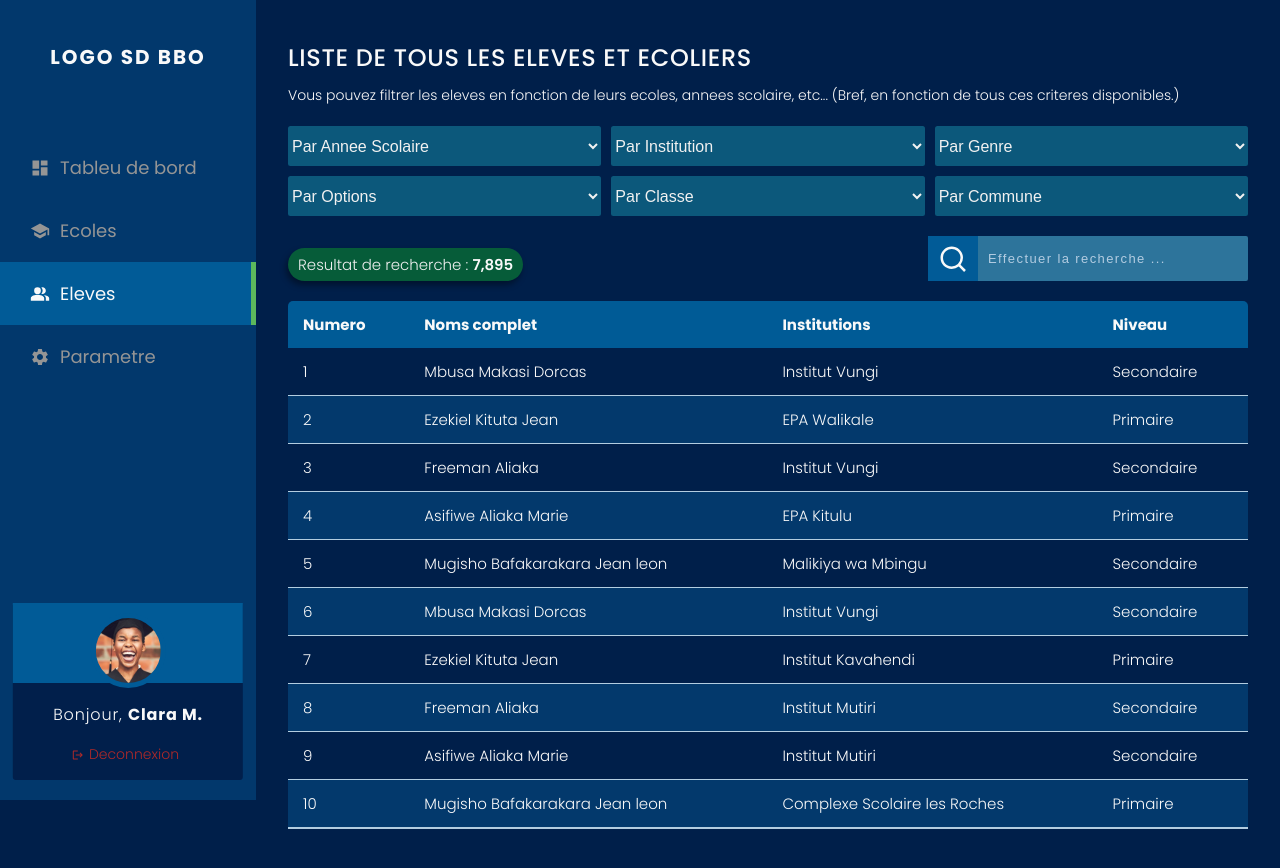
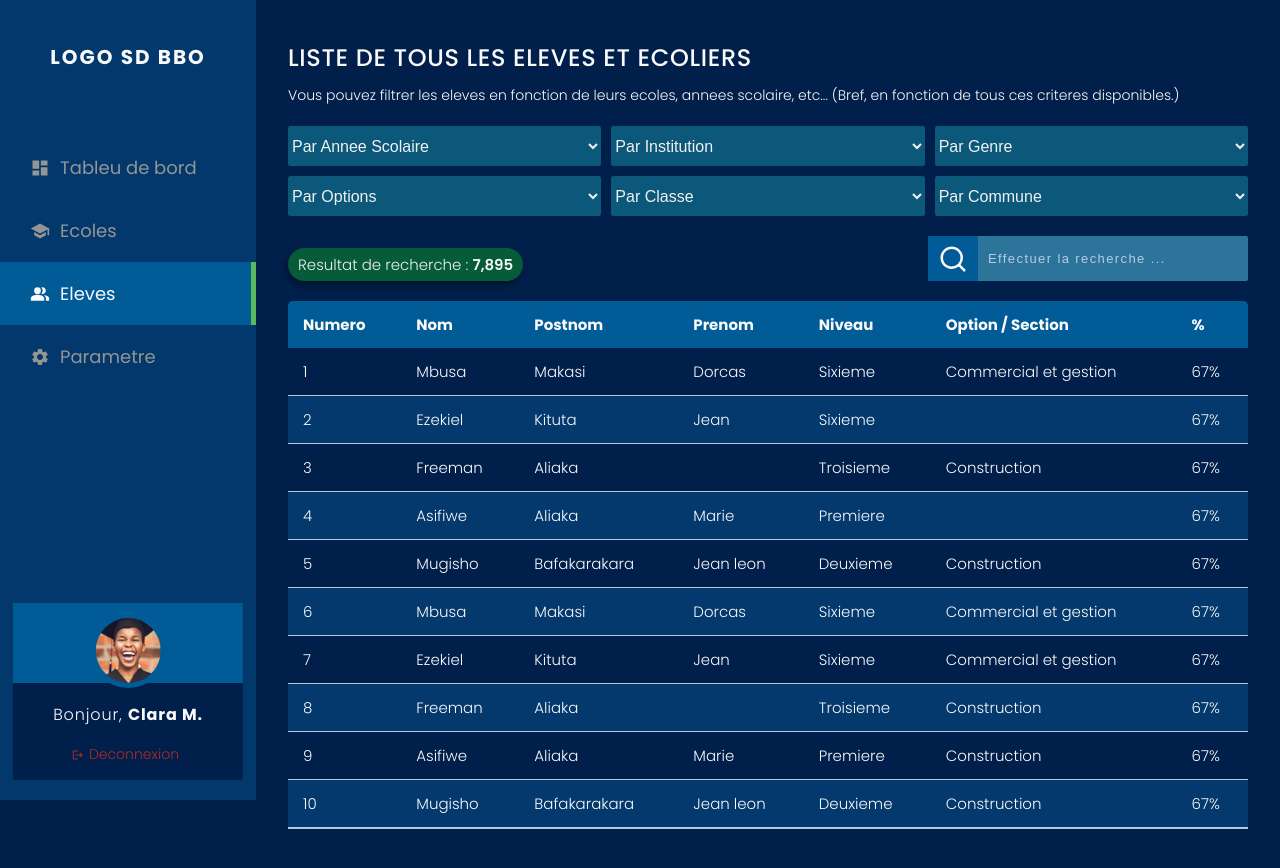
Before and after one commit to Mechack08/academic-subdivision-school-management, a React (Create React App) app: page /eleves in a window 1280 px wide. Built offline with nearby package versions, Linux system fonts and the light colour scheme.

Commit message:
Make StudentList reusable by adding posibilities

```diff
--- a/src/components/studentList/index.jsx
+++ b/src/components/studentList/index.jsx
@@ -1,9 +1,10 @@
 import React from "react";
 import "./studentList.css";
 
-const StudentList = ({ data }) => {
+const StudentList = ({ data, division }) => {
   return (
     <div className="studentList-container">
+      {division ? (
         <table className="list-table">
           <thead>
             <tr>
@@ -28,6 +29,36 @@ const StudentList = ({ data }) => {
             })}
           </tbody>
         </table>
+      ) : (
+        <table className="list-table">
+          <thead>
+            <tr>
+              <th>Numero</th>
+              <th>Nom</th>
+              <th>Postnom</th>
+              <th>Prenom</th>
+              <th>Niveau</th>
+              <th>Option / Section</th>
+              <th>%</th>
+            </tr>
+          </thead>
+          <tbody>
+            {data.map((student) => {
+              return (
+                <tr id={student.id}>
+                  <td>{student.id}</td>
+                  <td>{student.name}</td>
+                  <td>{student.postname}</td>
+                  <td>{student.lastname}</td>
+                  <td>{student.class.niveau}</td>
+                  <td>{student.option.name}</td>
+                  <td>67%</td>
+                </tr>
+              );
+            })}
+          </tbody>
+        </table>
+      )}
     </div>
   );
 };
```
Lines whose indentation alone changed are shown as unchanged.
